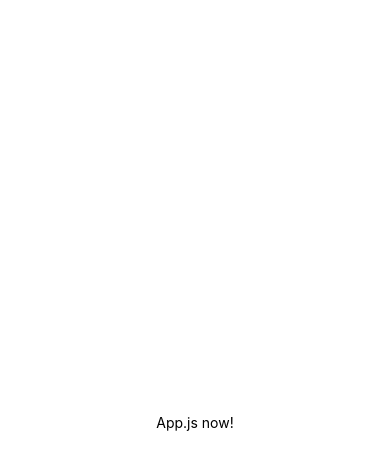
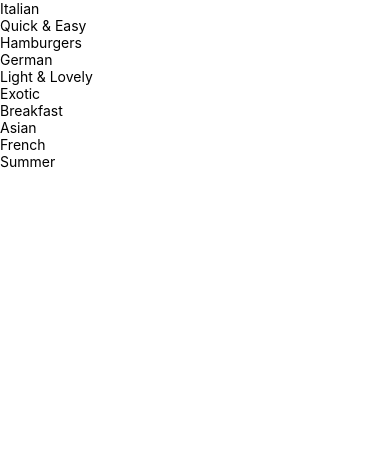
Before and after one commit to vlsk3104/MealsApp, a React Native app: screen / in a window 390 px wide. Shown: the top 470 px of the page. Built offline with nearby package versions, Linux system fonts and the light colour scheme.

Commit message:
Getting Started with the App & Outputting Meal Categories

```diff
--- a/App.js
+++ b/App.js
@@ -1,20 +1,13 @@
 import { StatusBar } from 'expo-status-bar';
 import { StyleSheet, Text, View } from 'react-native';
+import CategoriesScreen from './screens/CategoriesScreen';
 
 export default function App() {
   return (
-    <View style={styles.container}>
-      <Text>App.js now!</Text>
-      <StatusBar style="auto" />
-    </View>
+    <CategoriesScreen />
   );
 }
 
 const styles = StyleSheet.create({
-  container: {
-    flex: 1,
-    backgroundColor: '#fff',
-    alignItems: 'center',
-    justifyContent: 'center',
-  },
+
 });
--- /dev/null
+++ b/components/CategoryGridTitle.js
@@ -0,0 +1,14 @@
+import { View, Text, Pressable } from 'react-native'
+import React from 'react'
+
+export default function CategoryGridTitle({title, color}) {
+  return (
+    <View>
+      <Pressable>
+        <View>
+          <Text>{ title }</Text>
+        </View>
+      </Pressable>
+    </View>
+  )
+}
--- /dev/null
+++ b/screens/CategoriesScreen.js
@@ -0,0 +1,24 @@
+import { FlatList } from 'react-native'
+import React from 'react'
+
+import { CATEGORIES } from '../data/dummy-data'
+import CategoryGridTitle from '../components/CategoryGridTitle';
+
+function renderCategoryItem(itemData) {
+  return (
+    <CategoryGridTitle
+      title={itemData.item.title}
+      color={itemData.item.color}
+    />
+  );
+}
+
+export default function CategoriesScreen() {
+  return (
+    <FlatList
+      data={CATEGORIES}
+      keyExtractor={(item) => item.id}
+      renderItem={renderCategoryItem}
+    />
+  )
+}
```
